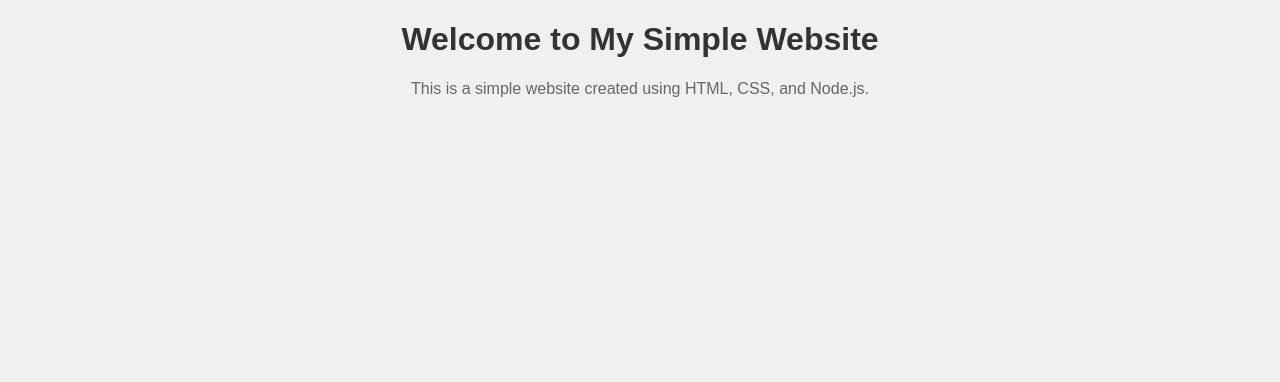
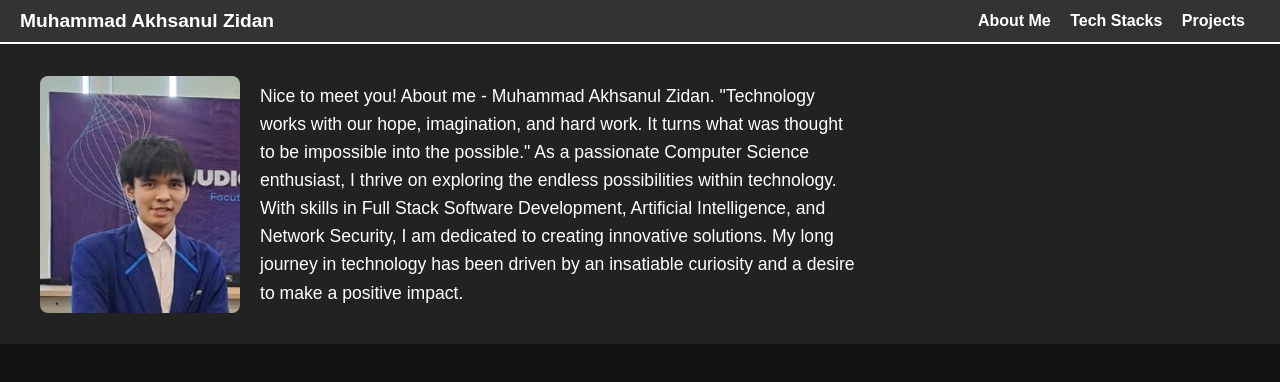
Before and after one commit to MuhammadAkhsanulZidan/my-portfolio, a website: page index.html in a window 1280 px wide. Drawn offline with Linux system fonts and the light colour scheme.

Commit message:
update profile

```diff
--- a/index.html
+++ b/index.html
@@ -3,11 +3,30 @@
 <head>
     <meta charset="UTF-8">
     <meta name="viewport" content="width=device-width, initial-scale=1.0">
-    <title>Simple Website</title>
+    <title>Header Example</title>
     <link rel="stylesheet" href="styles.css">
 </head>
 <body>
-    <h1>Welcome to My Simple Website</h1>
-    <p>This is a simple website created using HTML, CSS, and Node.js.</p>
+    <header>
+        <nav>
+            <div class="nav-left">
+                <span class="name">Muhammad Akhsanul Zidan</span>
+            </div>
+            <div class="nav-right">
+                <a href="#about-me">About Me</a>
+                <a href="#tech-stacks">Tech Stacks</a>
+                <a href="#projects">Projects</a>
+            </div>
+        </nav>
+    </header>
+
+    <section id="about-me">
+        <div class="about-me-container">
+            <img src="images/profile.jpg" alt="Muhammad Akhsanul Zidan" class="about-me-image">
+            <div class="about-me-text">
+                <p>Nice to meet you! About me - Muhammad Akhsanul Zidan. "Technology works with our hope, imagination, and hard work. It turns what was thought to be impossible into the possible." As a passionate Computer Science enthusiast, I thrive on exploring the endless possibilities within technology. With skills in Full Stack Software Development, Artificial Intelligence, and Network Security, I am dedicated to creating innovative solutions. My long journey in technology has been driven by an insatiable curiosity and a desire to make a positive impact.</p>
+            </div>
+        </div>
+    </section>
 </body>
 </html>
--- a/styles.css
+++ b/styles.css
@@ -1,13 +1,64 @@
 body {
     font-family: Arial, sans-serif;
-    text-align: center;
-    background-color: #f0f0f0;
+    margin: 0;
+    padding: 0;
+    background-color: #121212; /* Dark background color */
+    color: #fff; /* Default text color */
 }
 
-h1 {
-    color: #333;
+header {
+    background-color: #333;
+    color: #fff;
+    padding: 10px 20px;
+    border-bottom: 2px solid #fff; /* White bottom border */
 }
 
-p {
-    color: #666;
+nav {
+    display: flex;
+    justify-content: space-between;
+    align-items: center;
 }
+
+.nav-right a {
+    color: #fff;
+    text-decoration: none;
+    margin-right: 15px;
+    font-weight: bold;
+}
+
+.nav-right a:hover {
+    text-decoration: underline;
+}
+
+.nav-left .name {
+    font-size: 1.2em;
+    font-weight: bold;
+}
+
+#about-me {
+    padding: 20px;
+    background-color: #222; /* Slightly lighter background for the section */
+}
+
+.about-me-container {
+    display: flex;
+    align-items: center;
+    max-width: 1200px;
+    margin: 0 auto;
+}
+
+.about-me-image {
+    width: 200px;
+    height: auto;
+    border-radius: 8px;
+    margin-right: 20px;
+}
+
+.about-me-text {
+    max-width: 600px;
+}
+
+.about-me-text p {
+    font-size: 1.1em;
+    line-height: 1.6;
+}
```
Also changed, not shown: images/profile.jpg (added).
